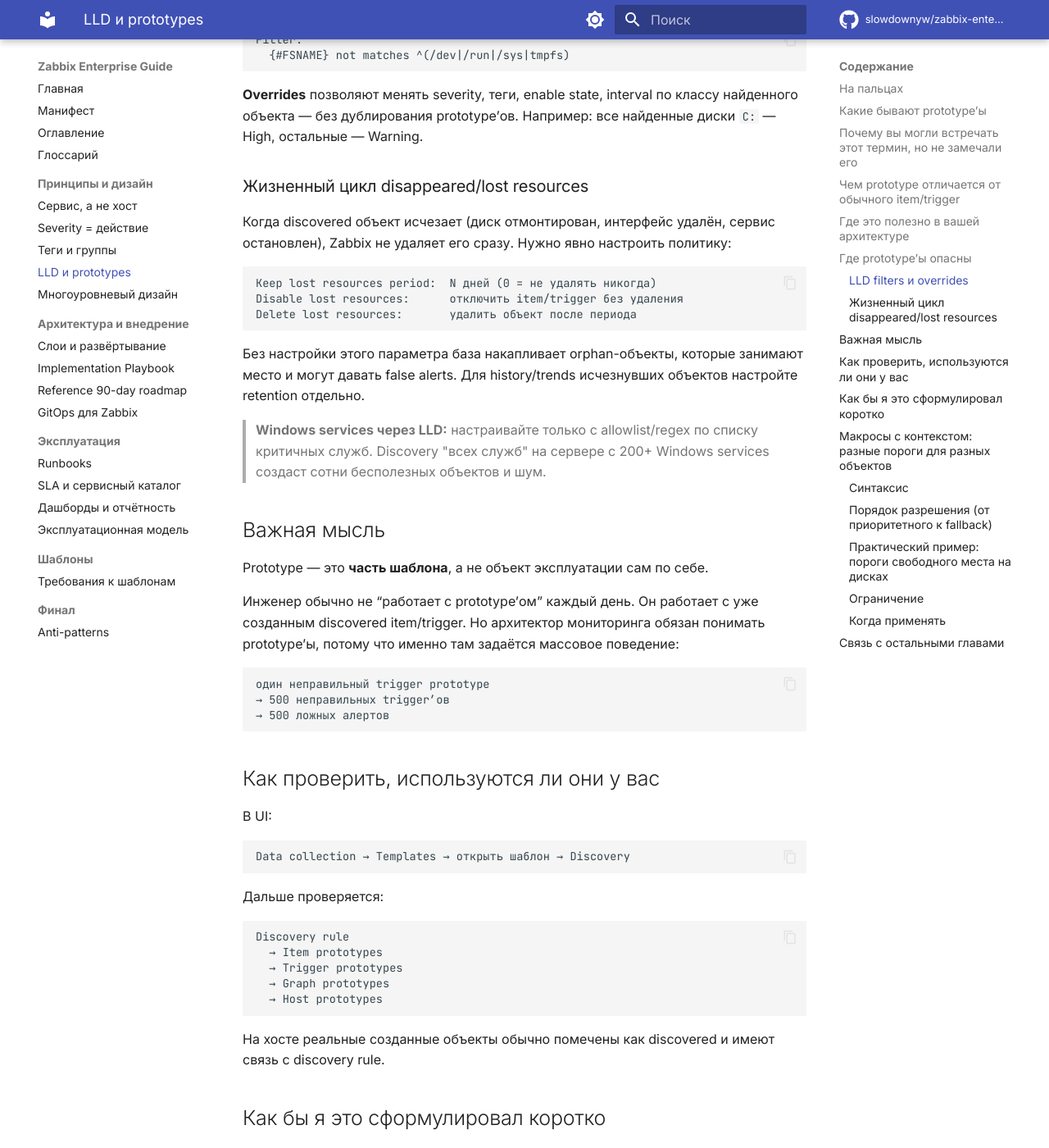
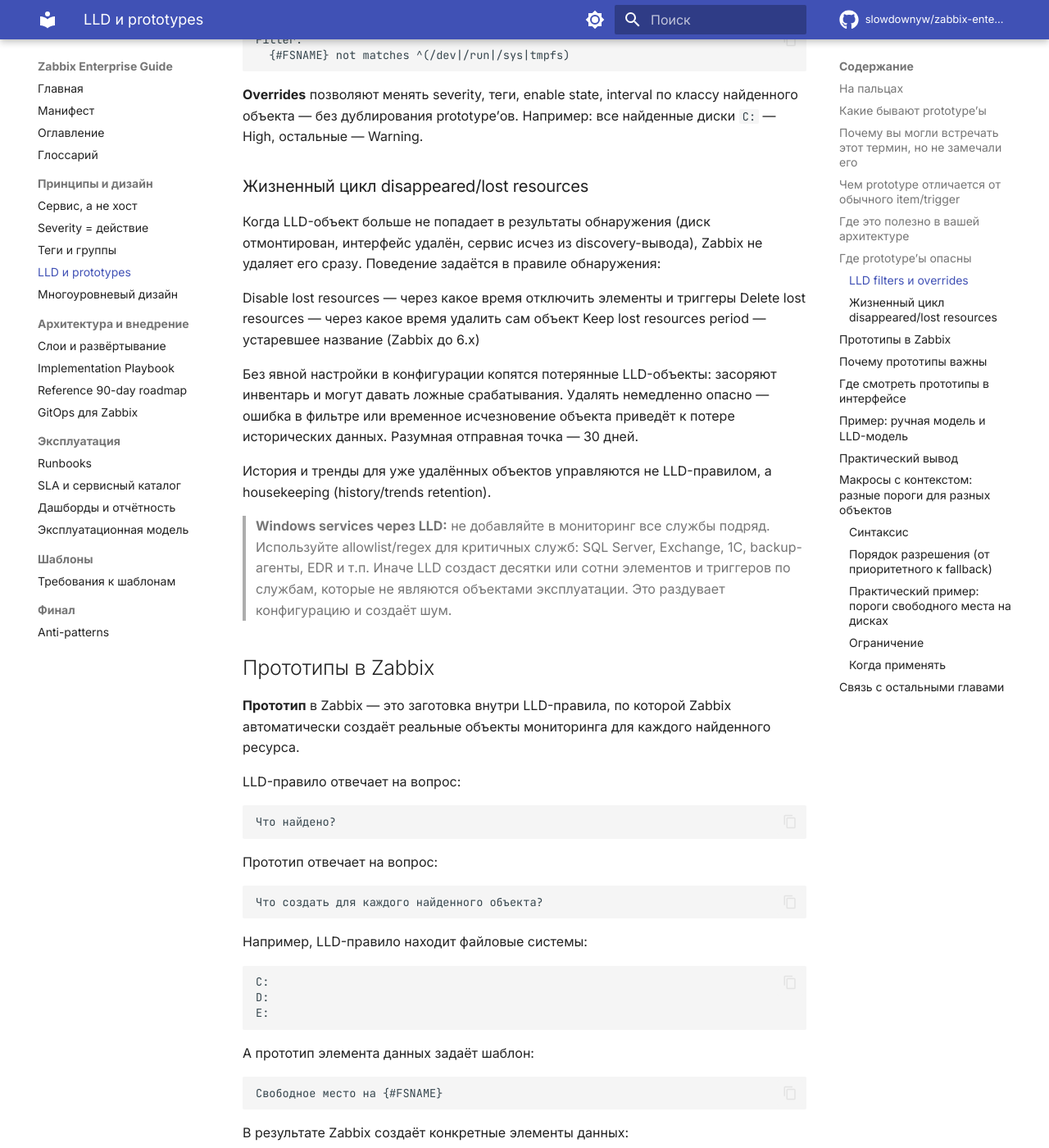
Before and after one commit to slowdownyw/zabbix-enterprise-guide, an MkDocs documentation site: the page built from docs/04_lld_and_prototypes.md, in a window 1280 px wide and 1400 px high, scrolled down 4836 px. Shown: the whole window at 82% size. Built offline with MkDocs 1.6.1 and Material for MkDocs 9.7.7, drawn with Linux system fonts in a browser that asks for light colours; comment, search, counter and statistics services are not loaded; some of the changed text lies outside the part shown.

Commit message:
alpha-v04-voc

````diff
--- a/docs/04_lld_and_prototypes.md
+++ b/docs/04_lld_and_prototypes.md
@@ -187,67 +187,123 @@
 
 ### Жизненный цикл disappeared/lost resources
 
-Когда discovered объект исчезает (диск отмонтирован, интерфейс удалён, сервис остановлен), Zabbix не удаляет его сразу. Нужно явно настроить политику:
+Когда LLD-объект больше не попадает в результаты обнаружения
+(диск отмонтирован, интерфейс удалён, сервис исчез из discovery-вывода),
+Zabbix не удаляет его сразу. Поведение задаётся в правиле обнаружения:
+
+  Disable lost resources  — через какое время отключить элементы и триггеры
+  Delete lost resources   — через какое время удалить сам объект
+  Keep lost resources period — устаревшее название (Zabbix до 6.x)
+
+Без явной настройки в конфигурации копятся потерянные LLD-объекты:
+засоряют инвентарь и могут давать ложные срабатывания. Удалять
+немедленно опасно — ошибка в фильтре или временное исчезновение
+объекта приведёт к потере исторических данных. Разумная отправная
+точка — 30 дней.
+
+История и тренды для уже удалённых объектов управляются не LLD-правилом,
+а housekeeping (history/trends retention).
+
+> **Windows services через LLD:** не добавляйте в мониторинг все службы подряд. Используйте allowlist/regex для критичных служб: SQL Server, Exchange, 1С, backup-агенты, EDR и т.п. Иначе LLD создаст десятки или сотни элементов и триггеров по службам, которые не являются объектами эксплуатации. Это раздувает конфигурацию и создаёт шум.
+
+## Прототипы в Zabbix
+
+**Прототип** в Zabbix — это заготовка внутри LLD-правила, по которой Zabbix автоматически создаёт реальные объекты мониторинга для каждого найденного ресурса.
+
+LLD-правило отвечает на вопрос:
 
 ```text
-Keep lost resources period:  N дней (0 = не удалять никогда)
-Disable lost resources:      отключить item/trigger без удаления
-Delete lost resources:       удалить объект после периода
+Что найдено?
 ```
 
-Без настройки этого параметра база накапливает orphan-объекты, которые занимают место и могут давать false alerts. Для history/trends исчезнувших объектов настройте retention отдельно.
+Прототип отвечает на вопрос:
 
-> **Windows services через LLD:** настраивайте только с allowlist/regex по списку критичных служб. Discovery "всех служб" на сервере с 200+ Windows services создаст сотни бесполезных объектов и шум.
+```text
+Что создать для каждого найденного объекта?
+```
 
-## Важная мысль
+Например, LLD-правило находит файловые системы:
 
-Prototype — это **часть шаблона**, а не объект эксплуатации сам по себе.
+```text
+C:
+D:
+E:
+```
 
-Инженер обычно не “работает с prototype’ом” каждый день. Он работает с уже созданным discovered item/trigger. Но архитектор мониторинга обязан понимать prototype’ы, потому что именно там задаётся массовое поведение:
+А прототип элемента данных задаёт шаблон:
+
+```text
+Свободное место на {#FSNAME}
+```
+
+В результате Zabbix создаёт конкретные элементы данных:
+
+```text
+Свободное место на C:
+Свободное место на D:
+Свободное место на E:
+```
+
+То же самое работает для триггеров, графиков и, в отдельных сценариях, хостов.
+
+## Почему прототипы важны
+
+Прототип задаёт массовое поведение. Ошибка в одном прототипе триггера может размножиться на сотни реальных триггеров.
 
 ```text
 один неправильный trigger prototype
-→ 500 неправильных trigger’ов
-→ 500 ложных алертов
+→ сотни неправильных триггеров
+→ сотни ложных срабатываний
 ```
 
-## Как проверить, используются ли они у вас
+Поэтому прототипы — это не второстепенная деталь интерфейса, а один из ключевых механизмов стандартизации Zabbix.
 
-В UI:
+Инженер в ежедневной эксплуатации чаще видит уже созданный объект: диск, интерфейс, сервис, порт. Но архитектор мониторинга должен понимать, откуда этот объект появился и каким LLD-правилом он управляется.
+
+## Где смотреть прототипы в интерфейсе
+
+В шаблоне:
 
 ```text
-Data collection → Templates → открыть шаблон → Discovery
+Data collection → Templates → открыть шаблон → Discovery rules
 ```
 
-Дальше проверяется:
+Внутри discovery rule проверяются:
 
 ```text
-Discovery rule
-  → Item prototypes
-  → Trigger prototypes
-  → Graph prototypes
-  → Host prototypes
+Item prototypes
+Trigger prototypes
+Graph prototypes
+Host prototypes
 ```
 
-На хосте реальные созданные объекты обычно помечены как discovered и имеют связь с discovery rule.
+На хосте объекты, созданные через LLD, обычно помечены как discovered и связаны с исходным discovery rule. Это помогает понять, был объект создан вручную или появился автоматически.
 
-## Как бы я это сформулировал коротко
+## Пример: ручная модель и LLD-модель
 
-**Prototype в Zabbix — это шаблон внутри LLD-rule, из которого Zabbix автоматически создаёт реальные items/triggers/graphs/hosts для каждого найденного объекта.**
-
-Не prototype:
+Ручная модель:
 
 ```text
 Следить за диском C:
+Следить за диском D:
+Следить за диском E:
 ```
 
-Prototype:
+LLD-модель:
 
 ```text
-Следить за каждым найденным диском {#FSNAME}
+Найти все файловые системы
+→ для каждой создать элемент данных по item prototype
+→ для каждой создать триггер по trigger prototype
 ```
 
-Для вашей задачи это один из ключевых механизмов стандартизации: без prototype’ов заводской Zabbix превращается в неуправляемую ручную модель, где диски, интерфейсы, порты и сервисы заводятся руками и неизбежно расходятся по хостам.
+В первом случае каждый диск приходится заводить и сопровождать руками. Во втором случае поведение задаётся один раз в LLD-правиле и одинаково применяется ко всем найденным объектам.
+
+## Практический вывод
+
+Для крупной инфраструктуры прототипы — обязательный механизм. Без них Zabbix быстро превращается в ручную, плохо управляемую систему: диски, интерфейсы, порты, базы и службы начинают отличаться от хоста к хосту, а любые изменения приходится повторять вручную.
+
+Правильный подход: описывать типовой объект один раз через LLD-правило и прототипы, а исключениями управлять через фильтры, макросы и overrides.
 
 [1]: https://www.zabbix.com/documentation/current/en/manual/discovery/low_level_discovery "3 Low-level discovery"
 [2]: https://www.zabbix.com/documentation/current/en/manual/discovery/low_level_discovery/item_prototypes "1 Item prototypes"
````
